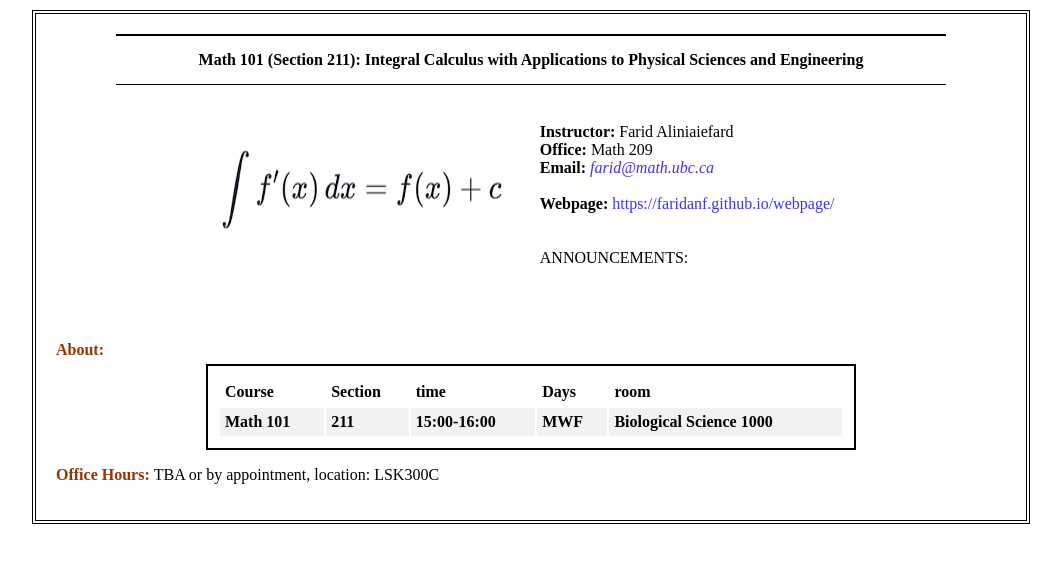
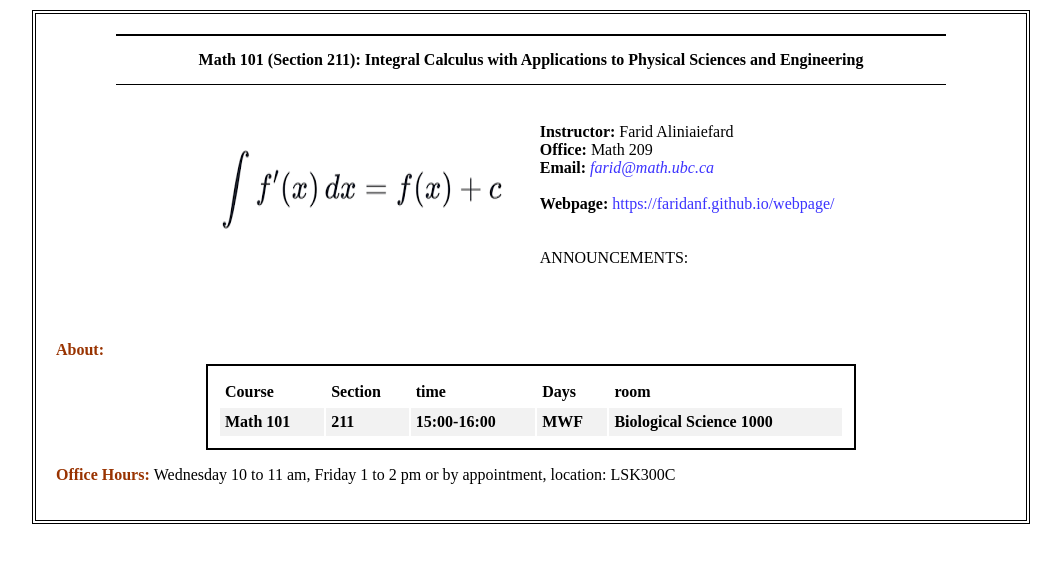
Before and after one commit to faridanf/Math101, a plain HTML site: page index.html in a window 1280 px wide. Shown: the whole page, without its empty margins (109-1170 px from the left). Drawn offline with Linux system fonts and the light colour scheme.

Commit message:
Update index.html

```diff
--- a/index.html
+++ b/index.html
@@ -60,7 +60,7 @@
 </table>
 
 
-<p> <strong><span style="color: #993300;">Office Hours: </span></strong>   TBA or by appointment, location: LSK300C
+<p> <strong><span style="color: #993300;">Office Hours: </span></strong>   Wednesday 10 to 11 am, Friday 1 to 2 pm or by appointment, location: LSK300C
 
 
 
```
